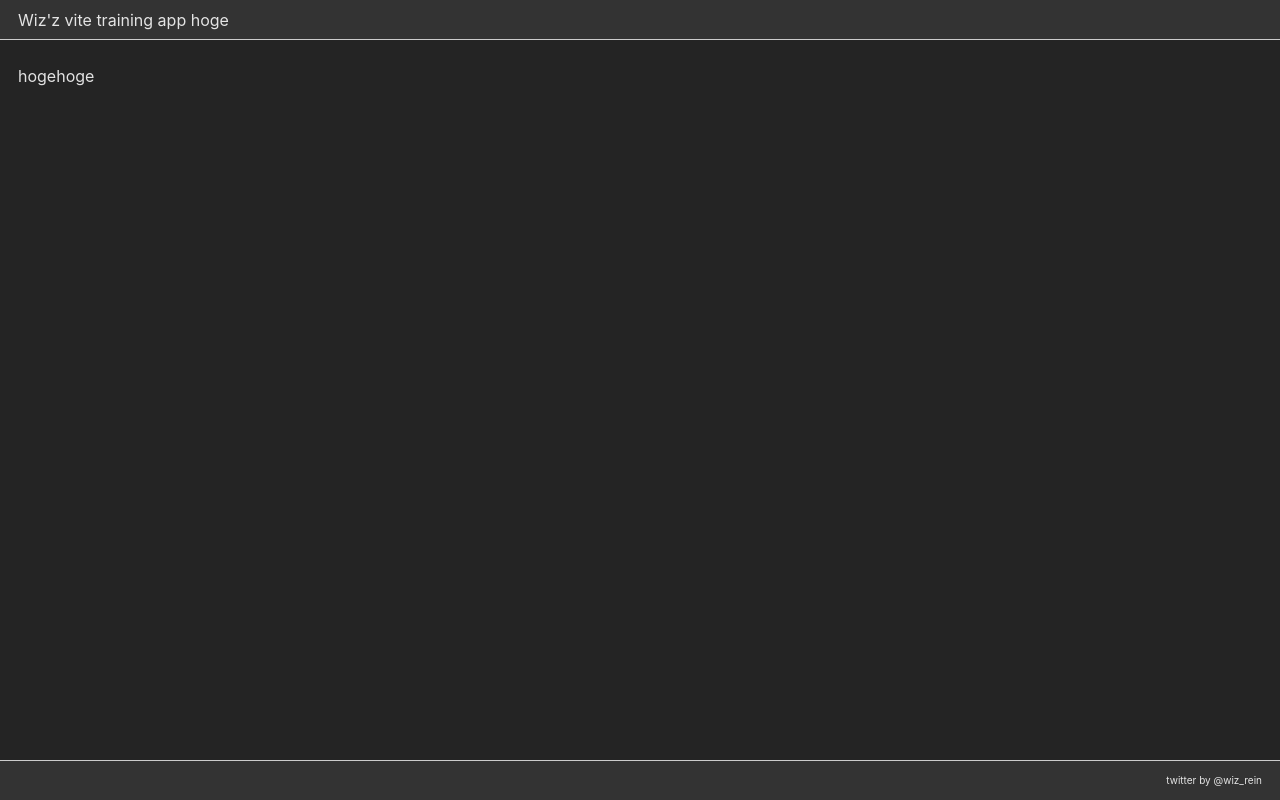
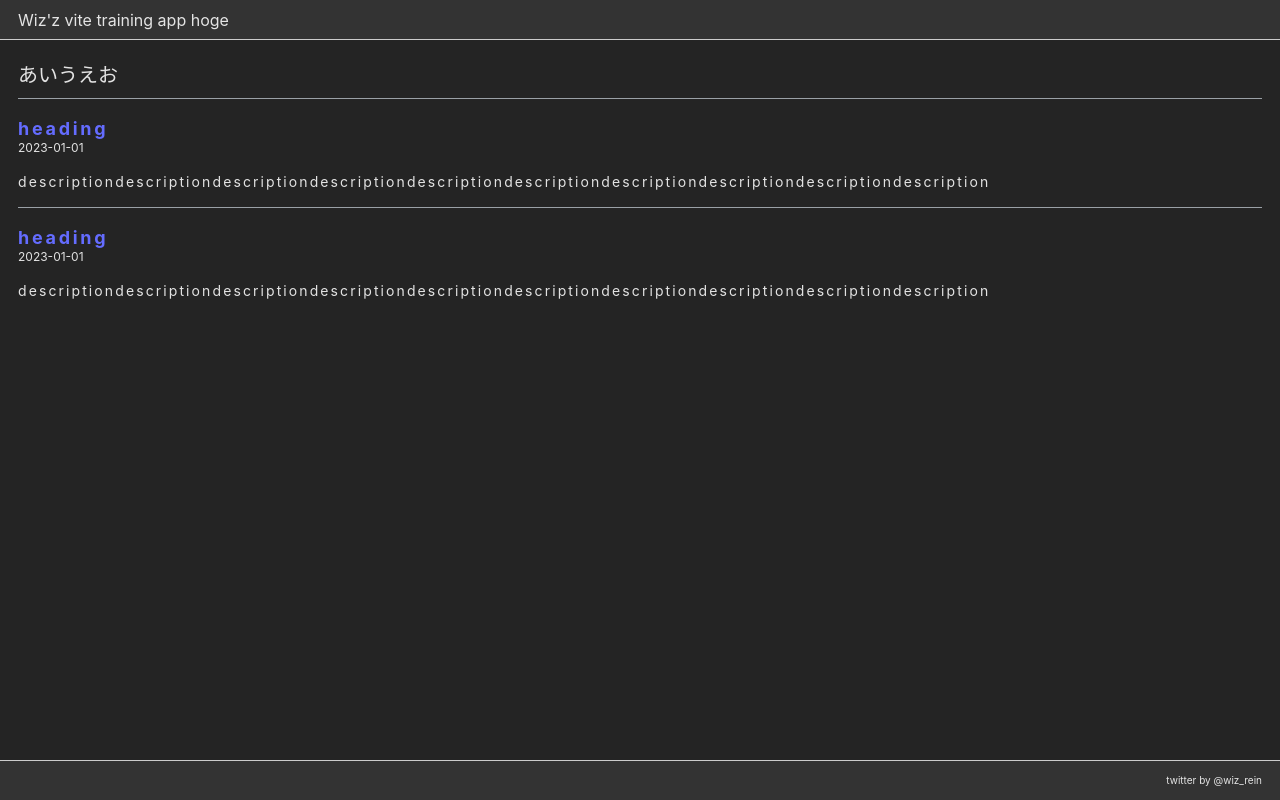
Before and after one commit to wizardry/reader, a Vue app: page / in a window 1280 px wide. Built offline with nearby package versions, Linux system fonts and the light colour scheme.

Commit message:
set easy style

```diff
--- a/src/App.vue
+++ b/src/App.vue
@@ -1,14 +1,80 @@
 <script setup lang="ts">
-import DefaultLayout from './layouts/default-layout.vue';
+import DefaultLayout from '@/layouts/default-layout.vue';
+// 文字列として展開してjsの世界で展開する
+import rssData from '@/assets/dist/rss.xml?raw';
+console.log(rssData);
 </script>
 
 <template>
   <DefaultLayout>
-    hogehoge
+    <article class="basic-list">
+      <header class="basic-list_header">
+        <h1 class="basic-list_title">あいうえお</h1>
+      </header>
+      <section class="basic-item">
+        <a class="basic-item_anchor" href="">
+          <h1 class="basic-item_heading">heading</h1>
+        </a>
+        <time
+          class="basic-item_date"
+          :datetime="'2023-01-01'"
+        >2023-01-01</time>
+        <p class="basic-item_description">descriptiondescriptiondescriptiondescriptiondescriptiondescriptiondescriptiondescriptiondescriptiondescription</p>
+      </section>
+      <section class="basic-item">
+        <a class="basic-item_anchor" href="">
+          <h1 class="basic-item_heading">heading</h1>
+        </a>
+        <time
+          class="basic-item_date"
+          :datetime="'2023-01-01'"
+        >2023-01-01</time>
+        <p class="basic-item_description">descriptiondescriptiondescriptiondescriptiondescriptiondescriptiondescriptiondescriptiondescriptiondescription</p>
+      </section>
+    </article>
   </DefaultLayout>
 </template>
 
 <style scoped>
+
+.basic-list {
+
+  .basic-list_header {
+    display: flex;
+
+    &:nth-child(n + 2) {
+      margin-top: 12px;
+    }
+  }
+  .basic-list_title {
+    margin: 0;
+    font-size: 20px;
+  }
+}
+.basic-item {
+  margin-top: 12px;
+  padding-top: 12px;
+  border-top: 1px solid var(--baseBorder);
+
+  .basic-item_heading {
+    margin: 0;
+    padding-top: 8px;
+    letter-spacing: 0.15em;
+    font-size: 18px;
+  }
+
+  .basic-item_date {
+    display: block;
+    font-size: 12px;
+  }
+
+  .basic-item_description {
+    line-height: 1.6;
+    font-size: 14px;
+    letter-spacing: 0.15em;
+  }
+}
+
 .logo {
   height: 6em;
   padding: 1.5em;
--- a/src/main.ts
+++ b/src/main.ts
@@ -1,5 +1,5 @@
-import { createApp } from 'vue'
-import './style.css'
-import App from './App.vue'
+import { createApp } from 'vue';
+import './style.css';
+import App from '@/App.vue';
 
 createApp(App).mount('#app')
--- a/src/settings/_const.css
+++ b/src/settings/_const.css
@@ -1,6 +1,7 @@
 :root {
   --baseBg: #181818;
   --upBg: #333;
+  --baseBorder: #9AA0A6;
   --baseColor: #E8EAED;
   --downColor: #9AA0A6;
   --upColor: #99CCFF;
```
